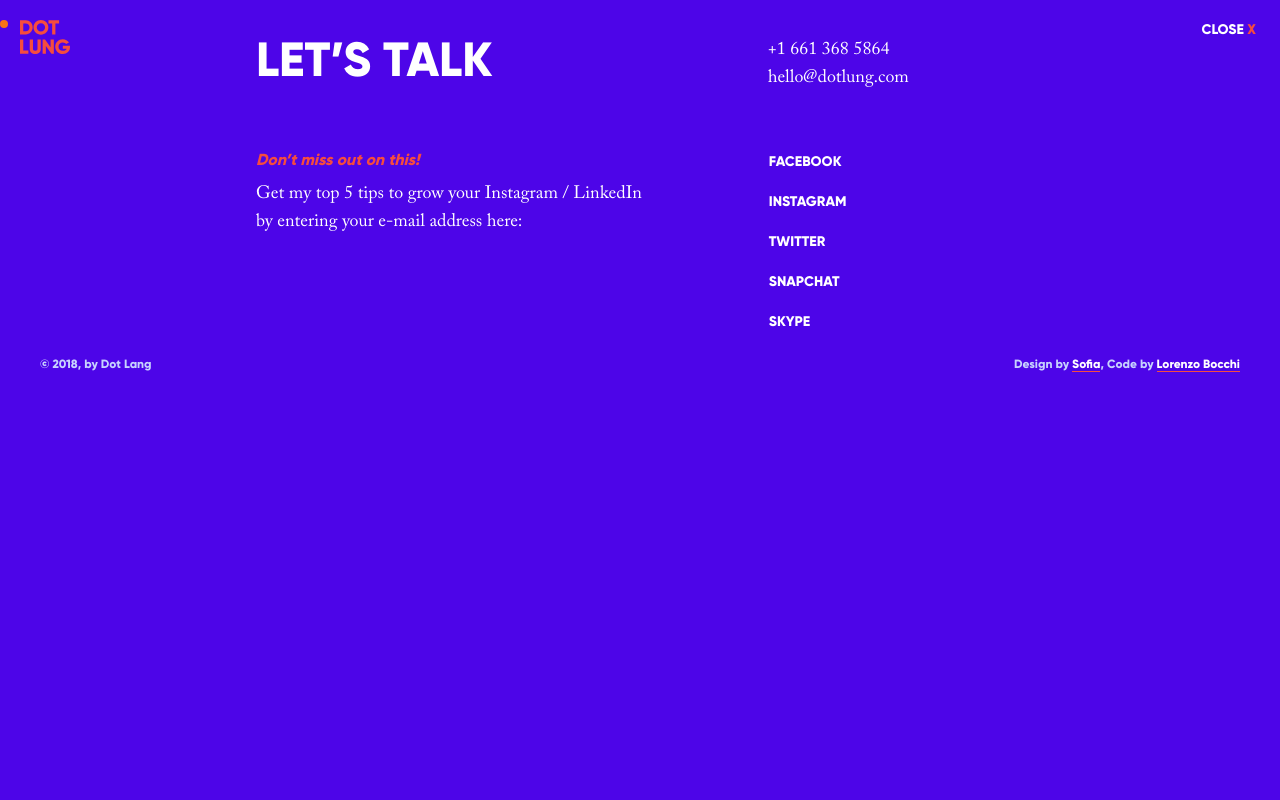
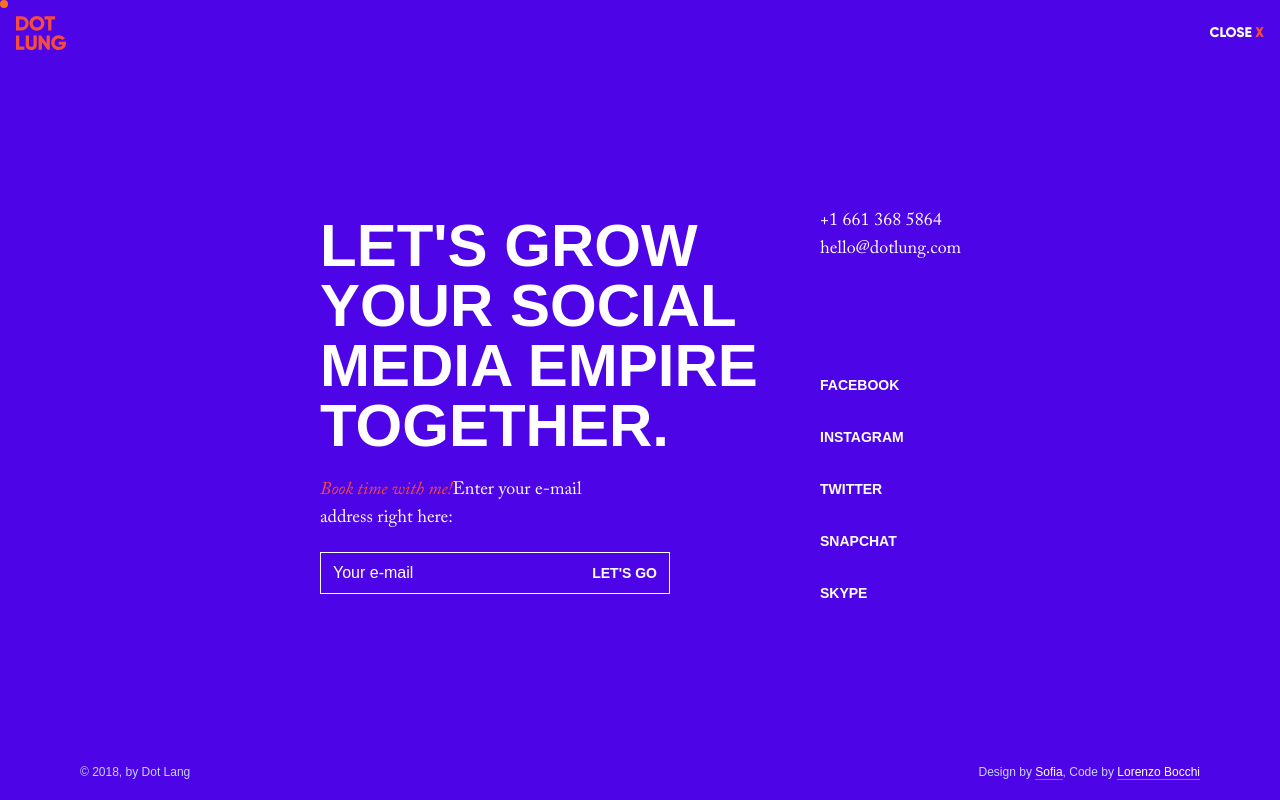
Before and after one commit to ArnabShikder24/dotlung-frontend, a Next.js app: page /contact in a window 1280 px wide. Built offline with nearby package versions, Linux system fonts and the light colour scheme.

Commit message:
cotact added

```diff
--- a/src/app/contact/page.tsx
+++ b/src/app/contact/page.tsx
@@ -2,71 +2,67 @@ import Image from 'next/image';
 import Link from 'next/link';
 import React from 'react';
 import Logo from "../../../public/assets/svgs/logo.svg";
+import { PathNames } from '../../routes/index.route';
+
+const EmailInput = () => {
+  return (
+    <div className="flex items-center border border-white px-3 py-2 w-[350px] mt-5">
+      <input
+        type="email"
+        placeholder="Your e-mail"
+        className="flex-1 bg-transparent text-white placeholder-white focus:outline-none"
+      />
+      <button className="text-white font-bold text-sm">LET&apos;S GO</button>
+    </div>
+  );
+};
 
 const Contact = () => {
   return (
-    <div>
-      <Image className="fixed left-5 top-5" src={Logo} alt="Logo" width={50} />
-      <div className="font-gilroy cursor-pointer transition-colors text-center text-sm fixed right-6">
+    <div className="flex flex-col items-center justify-between w-full h-screen">
+      <div className="flex items-center justify-between p-4 w-full">
+        <Image src={Logo} alt="Logo" width={50} />
+        <Link href={PathNames.home} className="font-gilroy cursor-pointer transition-colors text-center text-sm">
           CLOSE <span className="text-secondary">X</span>
+        </Link>
       </div>
-    <div className="w-full p-4 font-gilroy mt-5 container mx-auto">
-      <div className="flex items-center justify-center">
-        <div className="max-w-3xl flex-1 mx-20  flex justify-center">
-          <div className="  flex w-full">
-            <div style={{width:"85%"}}>
-              <div className="flex justify-between">
-                <div>
-                  <h1 className="text-5xl font-bold">LET’S TALK</h1>
-                </div>
-                <div>
-                  <p className="text-lg font-caslon">+1 661 368 5864</p>
-                  <p className="text-lg font-caslon">hello@dotlung.com</p>
+
+      <div className="w-full flex-1 flex items-center justify-center">
+        <div className="w-[50%] flex justify-between items-center">
+          <div className="max-w-lg">
+            <h1 className="text-6xl font-bold w-[500px]">
+              LET&apos;S GROW YOUR SOCIAL MEDIA EMPIRE TOGETHER.
+            </h1>
+            <p className="text-lg font-caslon mt-5 w-[300px]">
+              <span className="italic text-secondary">Book time with me!</span>
+              Enter your e-mail address right here:
+            </p>
+            <div className="w-[300px]">
+              <EmailInput />
             </div>
           </div>
-              <div className="flex justify-between mt-10">
-                <div>
-                  <p className="italic text-secondary mt-4">
-                    Don’t miss out on this!
-                  </p>
-                  <p className="mt-2 text-lg font-caslon">
-                    Get my top 5 tips to grow your Instagram / LinkedIn <br/>by
-                    entering your e-mail address here:
-                  </p>
+
+          <div className="text-left">
+            <div className="text-lg font-caslon">
+              <p>+1 661 368 5864</p>
+              <p>hello@dotlung.com</p>
             </div>
-                <div className="flex flex-col text-lg  mt-4" style={{width:140}}>
-                  <a href="#" style={{fontSize:14}} className="hover:underline mb-3">
-                    FACEBOOK
+            <div className="flex flex-col text-lg gap-5 space-y-3 mt-28">
+              {["FACEBOOK", "INSTAGRAM", "TWITTER", "SNAPCHAT", "SKYPE"].map((platform) => (
+                <a key={platform} href="#" className="text-sm hover:underline font-bold">
+                  {platform}
                 </a>
-                  <a href="#" style={{fontSize:14}} className="hover:underline mb-3">
-                    INSTAGRAM
-                  </a>
-                  <a href="#" style={{fontSize:14}} className="hover:underline mb-3">
-                    TWITTER
-                  </a>
-                  <a href="#" style={{fontSize:14}} className="hover:underline mb-3">
-                    SNAPCHAT
-                  </a>
-                  <a href="#" style={{fontSize:14}} className="hover:underline mb-3">
-                    SKYPE
-                  </a>
+              ))}
             </div>
           </div>
         </div>
       </div>
-        </div>
-      </div>
-      <div className="py-2 px-6 flex justify-between items-center">
 
-        <div className="text-xs text-indigo-200">
-          © 2018, by Dot Lang
-        </div>
-
+      <div className="py-5 px-20 flex justify-between items-center w-full">
+        <div className="text-xs text-indigo-200">© 2018, by Dot Lang</div>
         <div className="text-xs text-indigo-200">
           Design by <Link href="#" className="border-b border-secondary text-white hover:text-indigo-200 transition-colors">Sofia</Link>,
           Code by <Link href="#" className="border-b border-secondary text-white hover:text-indigo-200 transition-colors">Lorenzo Bocchi</Link>
-        </div>
-
         </div>
       </div>
     </div>
```
Lines whose indentation alone changed are shown as unchanged.
